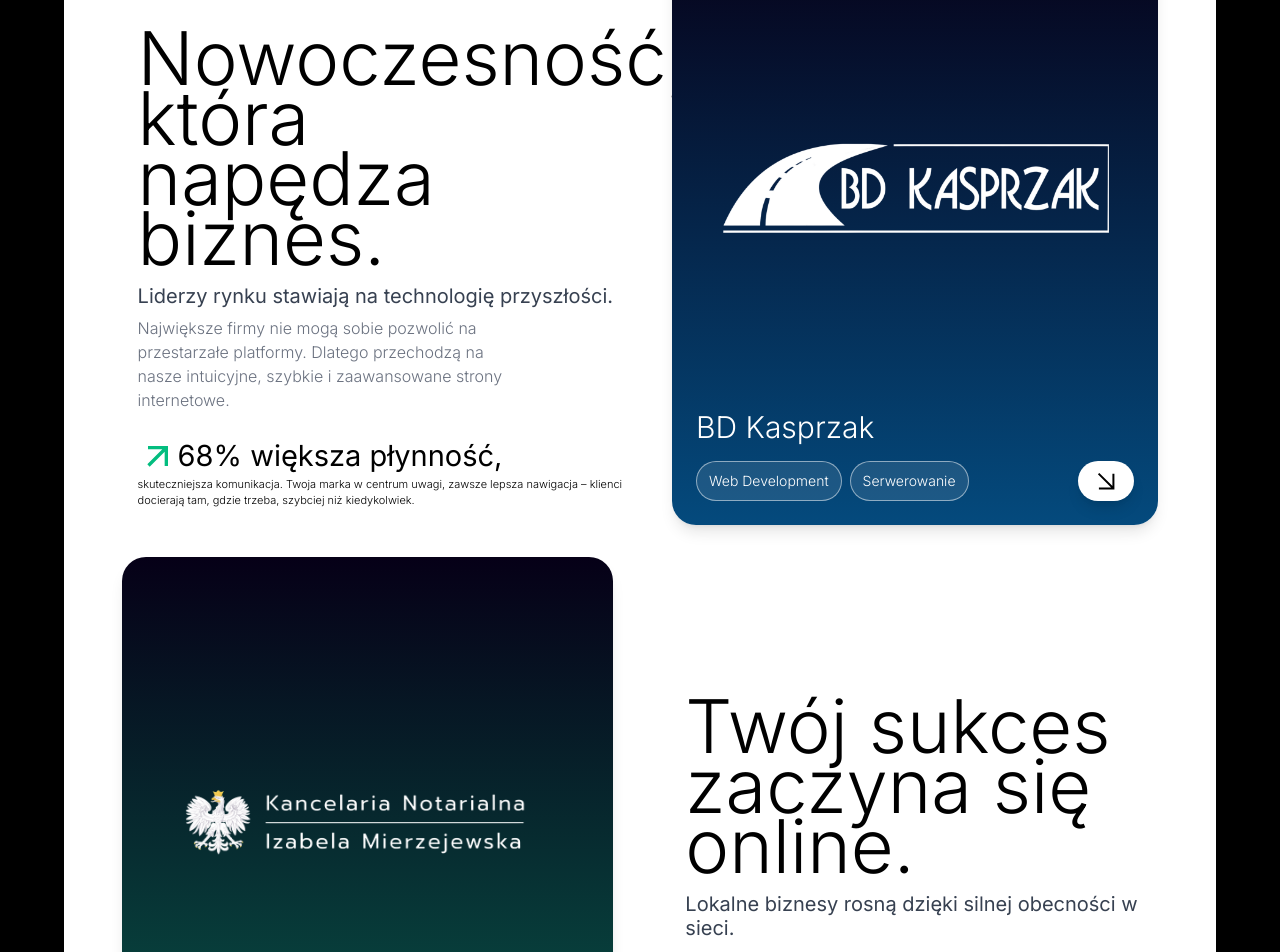
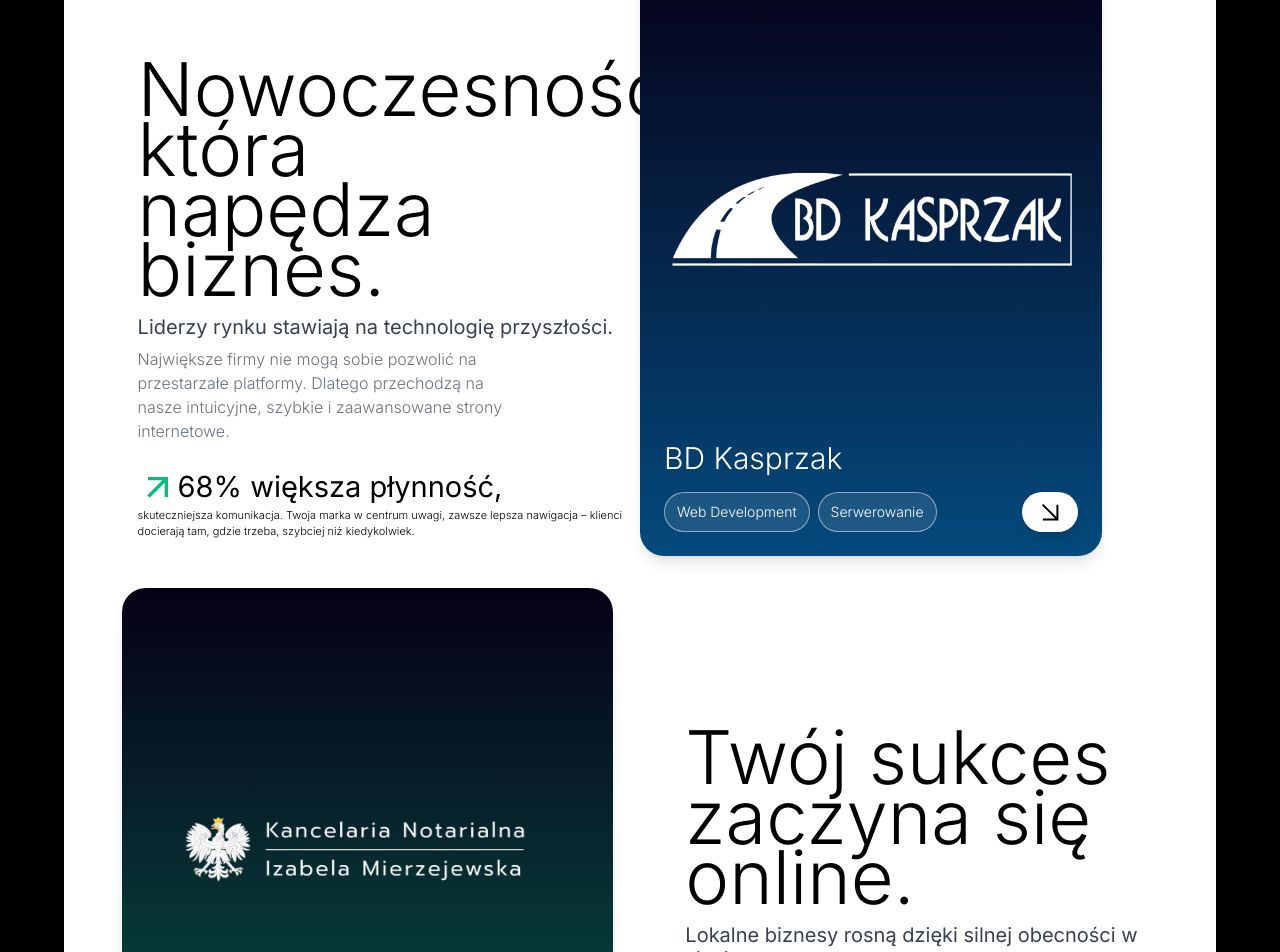
Before and after one commit to mrgoooo/art-ance, a React (Vite) app: page /realizacje in a window 1280 px wide. Shown: the part 1380-2332 px from the top of the page. Built offline with nearby package versions, Linux system fonts and the light colour scheme.

Commit message:
feat: enhance RECard components with improved mouse interaction and content display

```diff
--- a/src/Realizacje/RECard.jsx
+++ b/src/Realizacje/RECard.jsx
@@ -60,7 +60,7 @@ const RECard = () => {
     const dist = Math.sqrt(Math.pow(x - centerX, 2) + Math.pow(y - centerY, 2));
     const maxDist = Math.sqrt(Math.pow(centerX, 2) + Math.pow(centerY, 2));
 
-    const opacity = 1 - Math.min(dist / maxDist, 1);
+    const opacity = Math.abs(1 - Math.min((dist * dist) / 150 / maxDist, 1));
     setContentOpacity(opacity);
   };
 
@@ -69,9 +69,8 @@ const RECard = () => {
   };
 
   const handleClick = () => {
-    window.open(projects[0].externalUrl, "_blank");
+    window.open("https://body-tennis.pl/pl", "_blank");
   };
-
   return (
     <motion.div
       ref={cardRef}
--- a/src/Realizacje/RECardIZA.jsx
+++ b/src/Realizacje/RECardIZA.jsx
@@ -1,4 +1,4 @@
-import { useState } from "react";
+import { useState, useRef } from "react";
 import { motion, AnimatePresence } from "framer-motion";
 import Image from "../assets/images/IzaLogo.png";
 
@@ -8,39 +8,11 @@ const projects = [
     title: "Kancelaria Notarialna I.M",
     tags: ["Web Development", "UX/UI Design", "SEO"],
     logo: (
-      <svg
-        width="49"
-        height="48"
-        viewBox="0 0 49 48"
-        fill="none"
-        xmlns="http://www.w3.org/2000/svg"
-      >
-        <g id="Logo">
-          <path
-            id="Vector"
-            d="M24.5 12.75C24.5 18.9632 19.4632 24 13.25 24H2V12.75C2 6.53679 7.03679 1.5 13.25 1.5C19.4632 1.5 24.5 6.53679 24.5 12.75Z"
-            fill="#F2F65E"
-          />
-          <path
-            id="Vector_2"
-            d="M24.5 35.25C24.5 29.0368 29.5368 24 35.75 24H47V35.25C47 41.4632 41.9632 46.5 35.75 46.5C29.5368 46.5 24.5 41.4632 24.5 35.25Z"
-            fill="#F2F65E"
-          />
-          <path
-            id="Vector_3"
-            d="M2 35.25C2 41.4632 7.03679 46.5 13.25 46.5H24.5V35.25C24.5 29.0368 19.4632 24 13.25 24C7.03679 24 2 29.0368 2 35.25Z"
-            fill="#F2F65E"
-          />
-          <path
-            id="Vector_4"
-            d="M47 12.75C47 6.53679 41.9632 1.5 35.75 1.5H24.5V12.75C24.5 18.9632 29.5368 24 35.75 24C41.9632 24 47 18.9632 47 12.75Z"
-            fill="#F2F65E"
-          />
-        </g>
-      </svg>
+      <img src={Image} alt="Iza Logo" className="w-full h-auto max-w-[700px]" />
     ),
     gradient: "bg-gradient-to-b from-[#060017] to-[#085c4c]",
-    content: null, // null oznacza, że pokazujemy logo i tytuł
+    content:
+      "Nasza nowa strona internetowa to strzał w dziesiątkę! Jest elegancka, czytelna i w pełni dostosowana do potrzeb naszych klientów. Dzięki intuicyjnej nawigacji i klarownej prezentacji usług, klienci szybciej znajdują potrzebne informacje i częściej się z nami kontaktują.",
   },
   {
     id: 2,
@@ -53,66 +25,69 @@ const projects = [
   },
 ];
 
-const RECard = () => {
-  const [currentIndex, setCurrentIndex] = useState(0);
+const RECardIZA = () => {
+  const [contentOpacity, setContentOpacity] = useState(0);
+  const cardRef = useRef(null);
 
-  const handleNext = () => {
-    setCurrentIndex((prevIndex) => (prevIndex + 1) % projects.length);
+  const handleMouseMove = (e) => {
+    if (!cardRef.current) return;
+
+    const { left, top, width, height } =
+      cardRef.current.getBoundingClientRect();
+    const x = e.clientX - left;
+    const y = e.clientY - top;
+
+    const centerX = width / 2;
+    const centerY = height / 2;
+
+    const dist = Math.sqrt(Math.pow(x - centerX, 2) + Math.pow(y - centerY, 2));
+    const maxDist = Math.sqrt(Math.pow(centerX, 2) + Math.pow(centerY, 2));
+
+    const opacity = Math.abs(1 - Math.min((dist * dist) / 150 / maxDist, 1));
+    setContentOpacity(opacity);
+  };
+
+  const handleMouseLeave = () => {
+    setContentOpacity(0);
+  };
+
+  const handleClick = () => {
+    window.open("http://www.notariusz-goclaw.com.pl/", "_blank");
   };
 
   return (
     <motion.div
-      key={projects[currentIndex].id}
-      initial={{ opacity: 0.7, y: 0 }}
-      animate={{ opacity: 1, y: 0 }}
-      transition={{ duration: 2 }}
-      className={` w-full lg:w-1/2 h-[500px] lg:h-[600px] mr-14 rounded-3xl shadow-lg ${projects[currentIndex].gradient} text-white overflow-hidden flex flex-col justify-between p-6`}
+      ref={cardRef}
+      onMouseMove={handleMouseMove}
+      onMouseLeave={handleMouseLeave}
+      className={`w-full lg:w-1/2 h-[500px] lg:h-[600px] mr-14 rounded-3xl shadow-lg ${projects[0].gradient} text-white overflow-hidden flex flex-col justify-between p-6 cursor-pointer`}
     >
-      {/* Tło */}
+      <div className="flex flex-col flex-grow justify-between">
+        <div className="h-full mt-4 flex-1 flex justify-center items-center relative">
+          {/* Oba elementy na tej samej pozycji */}
+          <motion.div
+            className="absolute flex flex-col items-center text-center"
+            style={{ opacity: 1 - contentOpacity }}
+            transition={{ duration: 0.3 }}
+          >
+            <div className="text-3xl sm:text-5xl">{projects[0].logo}</div>
+            {/* Usunięto tytuł */}
+          </motion.div>
 
-      {/* Treść */}
-      <div className="flex flex-col flex-grow justify-between">
-        {/* Warunkowa zawartość: logo i tytuł albo tekst */}
+          <motion.p
+            className="absolute text-sm sm:text-lg text-white/90 px-4 text-center max-w-[80%]"
+            style={{ opacity: contentOpacity }}
+            transition={{ duration: 0.3 }}
+          >
+            {projects[0].content}
+          </motion.p>
+        </div>
 
-        <div className="h-fit mt-4 flex-1 flex justify-center items-center">
-          <AnimatePresence mode="wait">
-            {projects[currentIndex].content ? (
-              // Animowany tekst
-              <motion.p
-                key="text"
-                initial={{ opacity: 0, y: -20 }}
-                animate={{ opacity: 1, y: 0 }}
-                exit={{ opacity: 0, y: -10 }}
-                transition={{ duration: 0.5 }}
-                className="text-sm sm:text-lg text-white/90 px-4"
-              >
-                {projects[currentIndex].content}
-              </motion.p>
-            ) : (
-              // Animowane logo + tytuł
-              <motion.div
-                key="logo"
-                initial={{ opacity: 0, y: 20 }}
-                animate={{ opacity: 1, y: 0 }}
-                exit={{ opacity: 0, y: -10 }}
-                transition={{ duration: 0.9 }}
-                className="flex w-full h-full   items-center   justify-center"
-              >
-                <div className="flex justify-center">
-                  <h2 className="text-3xl sm:text-4xl font-semibold mt-2 ">
-                    <img src={Image}></img>
-                  </h2>
-                </div>
-              </motion.div>
-            )}
-          </AnimatePresence>
-        </div>
-        <div className="flex flex-col ">
-          <h2 className="text-3xl "> Kancelaria Notarialna I.M.</h2>
-          <div className="flex  justify-between w-full">
-            {/* Tagi */}
+        <div className="flex flex-col">
+          <h2 className="text-3xl">Kancelaria Notarialna I.M.</h2>
+          <div className="flex justify-between w-full">
             <div className="flex gap-2 flex-wrap justify-start mt-4">
-              {projects[currentIndex].tags.map((tag) => (
+              {projects[0].tags.map((tag) => (
                 <button
                   key={tag}
                   className="h-10 px-3 py-1 text-sm border border-white/50 rounded-full bg-white/10"
@@ -122,10 +97,9 @@ const RECard = () => {
               ))}
             </div>
 
-            {/* Przycisk */}
-            <div className="flex justify-center items-end mt-4 ">
+            <div className="flex justify-center items-end mt-4">
               <button
-                onClick={handleNext}
+                onClick={handleClick}
                 className="bg-white text-black h-10 w-14 rounded-full shadow-lg flex items-center justify-center"
               >
                 <svg
@@ -135,14 +109,11 @@ const RECard = () => {
                   fill="none"
                   xmlns="http://www.w3.org/2000/svg"
                 >
-                  <g id="Frame">
-                    <path
-                      id="Vector"
-                      d="M4.58887 4.58887L18.7914 18.7914M19.4109 4.87446L19.4111 19.4112H4.90373"
-                      stroke="black"
-                      stroke-width="2"
-                    />
-                  </g>
+                  <path
+                    d="M4.58887 4.58887L18.7914 18.7914M19.4109 4.87446L19.4111 19.4112H4.90373"
+                    stroke="black"
+                    strokeWidth="2"
+                  />
                 </svg>
               </button>
             </div>
@@ -153,4 +124,4 @@ const RECard = () => {
   );
 };
 
-export default RECard;
+export default RECardIZA;
--- a/src/Realizacje/RECardKasp.jsx
+++ b/src/Realizacje/RECardKasp.jsx
@@ -1,4 +1,4 @@
-import { useState } from "react";
+import { useState, useRef } from "react";
 import { motion, AnimatePresence } from "framer-motion";
 import Image from "../assets/images/BDKasprzakLogo.png";
 const projects = [
@@ -7,39 +7,15 @@ const projects = [
     title: "BD Kasprzak",
     tags: ["Web Development", "Serwerowanie"],
     logo: (
-      <svg
-        width="49"
-        height="48"
-        viewBox="0 0 49 48"
-        fill="none"
-        xmlns="http://www.w3.org/2000/svg"
-      >
-        <g id="Logo">
-          <path
-            id="Vector"
-            d="M24.5 12.75C24.5 18.9632 19.4632 24 13.25 24H2V12.75C2 6.53679 7.03679 1.5 13.25 1.5C19.4632 1.5 24.5 6.53679 24.5 12.75Z"
-            fill="#F2F65E"
-          />
-          <path
-            id="Vector_2"
-            d="M24.5 35.25C24.5 29.0368 29.5368 24 35.75 24H47V35.25C47 41.4632 41.9632 46.5 35.75 46.5C29.5368 46.5 24.5 41.4632 24.5 35.25Z"
-            fill="#F2F65E"
-          />
-          <path
-            id="Vector_3"
-            d="M2 35.25C2 41.4632 7.03679 46.5 13.25 46.5H24.5V35.25C24.5 29.0368 19.4632 24 13.25 24C7.03679 24 2 29.0368 2 35.25Z"
-            fill="#F2F65E"
-          />
-          <path
-            id="Vector_4"
-            d="M47 12.75C47 6.53679 41.9632 1.5 35.75 1.5H24.5V12.75C24.5 18.9632 29.5368 24 35.75 24C41.9632 24 47 18.9632 47 12.75Z"
-            fill="#F2F65E"
-          />
-        </g>
-      </svg>
+      <img
+        src={Image}
+        alt="Kasprzak Logo"
+        className="w-full h-auto max-w-[700px]"
+      />
     ),
     gradient: "bg-gradient-to-b from-[#060017] to-[#044a7d]",
-    content: null, // null oznacza, że pokazujemy logo i tytuł
+    content:
+      "Nasza firma potrzebowała nowoczesnej, intuicyjnej strony, która ułatwi klientom dostęp do informacji o naszych realizacjach i usługach. Nowa witryna jest przejrzysta, szybka i profesjonalna – dokładnie tak, jak nasza praca.", // null oznacza, że pokazujemy logo i tytuł
   },
   {
     id: 2,
@@ -53,66 +29,68 @@ const projects = [
 ];
 
 const RECardKasp = () => {
-  const [currentIndex, setCurrentIndex] = useState(0);
+  const [contentOpacity, setContentOpacity] = useState(0);
+  const cardRef = useRef(null);
 
-  const handleNext = () => {
-    setCurrentIndex((prevIndex) => (prevIndex + 1) % projects.length);
+  const handleMouseMove = (e) => {
+    if (!cardRef.current) return;
+
+    const { left, top, width, height } =
+      cardRef.current.getBoundingClientRect();
+    const x = e.clientX - left;
+    const y = e.clientY - top;
+
+    const centerX = width / 2;
+    const centerY = height / 2;
+
+    const dist = Math.sqrt(Math.pow(x - centerX, 2) + Math.pow(y - centerY, 2));
+    const maxDist = Math.sqrt(Math.pow(centerX, 2) + Math.pow(centerY, 2));
+
+    const opacity = Math.abs(1 - Math.min((dist * dist) / 150 / maxDist, 1));
+    setContentOpacity(opacity);
+  };
+
+  const handleMouseLeave = () => {
+    setContentOpacity(0);
+  };
+
+  const handleClick = () => {
+    window.open("https://bdkasprzak.pl/", "_blank");
   };
 
   return (
     <motion.div
-      key={projects[currentIndex].id}
-      initial={{ opacity: 0.7, y: 0 }}
-      animate={{ opacity: 1, y: 0 }}
-      transition={{ duration: 2 }}
-      className={`w-full lg:w-1/2 h-[500px] ml-0 xl:ml-8  lg:h-[600px]
-         rounded-3xl shadow-lg ${projects[currentIndex].gradient} text-white overflow-hidden flex flex-col justify-between p-6`}
+      ref={cardRef}
+      onMouseMove={handleMouseMove}
+      onMouseLeave={handleMouseLeave}
+      className={`w-full lg:w-1/2 h-[500px] lg:h-[600px] mr-14 rounded-3xl shadow-lg ${projects[0].gradient} text-white overflow-hidden flex flex-col justify-between p-6 cursor-pointer`}
     >
-      {/* Tło */}
+      <div className="flex flex-col flex-grow justify-between">
+        <div className="h-full mt-4 flex-1 flex justify-center items-center relative">
+          {/* Oba elementy na tej samej pozycji */}
+          <motion.div
+            className="absolute flex flex-col items-center text-center"
+            style={{ opacity: 1 - contentOpacity }}
+            transition={{ duration: 0.3 }}
+          >
+            <div className="text-3xl sm:text-5xl">{projects[0].logo}</div>
+            {/* Usunięto tytuł */}
+          </motion.div>
 
-      {/* Treść */}
-      <div className="flex flex-col flex-grow justify-between">
-        {/* Warunkowa zawartość: logo i tytuł albo tekst */}
+          <motion.p
+            className="absolute text-sm sm:text-lg text-white/90 px-4 text-center max-w-[80%]"
+            style={{ opacity: contentOpacity }}
+            transition={{ duration: 0.3 }}
+          >
+            {projects[0].content}
+          </motion.p>
+        </div>
 
-        <div className="h-fit mt-4 flex-1 flex justify-center items-center">
-          <AnimatePresence mode="wait">
-            {projects[currentIndex].content ? (
-              // Animowany tekst
-              <motion.p
-                key="text"
-                initial={{ opacity: 0, y: -20 }}
-                animate={{ opacity: 1, y: 0 }}
-                exit={{ opacity: 0, y: -10 }}
-                transition={{ duration: 0.5 }}
-                className="text-sm sm:text-lg text-white px-4"
-              >
-                {projects[currentIndex].content}
-              </motion.p>
-            ) : (
-              // Animowane logo + tytuł
-              <motion.div
-                key="logo"
-                initial={{ opacity: 0, y: 20 }}
-                animate={{ opacity: 1, y: 0 }}
-                exit={{ opacity: 0, y: -10 }}
-                transition={{ duration: 0.9 }}
-                className="flex w-full h-full   items-center   justify-center"
-              >
-                <div className="flex justify-center">
-                  <div className="pl-3 sm:pl-0 text-3xl sm:text-5xl inline-block rounded-lg max-w-[400px]">
-                    <img src={Image}></img>
-                  </div>
-                </div>
-              </motion.div>
-            )}
-          </AnimatePresence>
-        </div>
-        <div className="flex flex-col ">
-          <h2 className="text-3xl "> BD Kasprzak</h2>
-          <div className="flex  justify-between w-full">
-            {/* Tagi */}
+        <div className="flex flex-col">
+          <h2 className="text-3xl">BD Kasprzak</h2>
+          <div className="flex justify-between w-full">
             <div className="flex gap-2 flex-wrap justify-start mt-4">
-              {projects[currentIndex].tags.map((tag) => (
+              {projects[0].tags.map((tag) => (
                 <button
                   key={tag}
                   className="h-10 px-3 py-1 text-sm border border-white/50 rounded-full bg-white/10"
@@ -122,10 +100,9 @@ const RECardKasp = () => {
               ))}
             </div>
 
-            {/* Przycisk */}
-            <div className="flex justify-center items-end mt-4 ">
+            <div className="flex justify-center items-end mt-4">
               <button
-                onClick={handleNext}
+                onClick={handleClick}
                 className="bg-white text-black h-10 w-14 rounded-full shadow-lg flex items-center justify-center"
               >
                 <svg
@@ -135,14 +112,11 @@ const RECardKasp = () => {
                   fill="none"
                   xmlns="http://www.w3.org/2000/svg"
                 >
-                  <g id="Frame">
-                    <path
-                      id="Vector"
-                      d="M4.58887 4.58887L18.7914 18.7914M19.4109 4.87446L19.4111 19.4112H4.90373"
-                      stroke="black"
-                      stroke-width="2"
-                    />
-                  </g>
+                  <path
+                    d="M4.58887 4.58887L18.7914 18.7914M19.4109 4.87446L19.4111 19.4112H4.90373"
+                    stroke="black"
+                    strokeWidth="2"
+                  />
                 </svg>
               </button>
             </div>
--- a/src/Realizacje/REHero.jsx
+++ b/src/Realizacje/REHero.jsx
@@ -41,7 +41,7 @@ function REHero() {
             />
           </svg>
         </div>
-        <div className="w-[514px] h-[100px] md:h-[62px] justify-center text-black/60 text-xs sm:text-xl font-normal leading-loose pb-8 pt-8 sm:pt-4 ">
+        <div className="w-[514px] h-[100px] md:h-[62px] justify-center text-black/60 text-xs sm:text-xl font-normal  leading-tight  mb-0 lg:mb-8 pt-8 sm:pt-4 ">
           Każdy projekt to dla nas unikalna historia, w której kreatywność
           spotyka się z technologią.
         </div>
```
